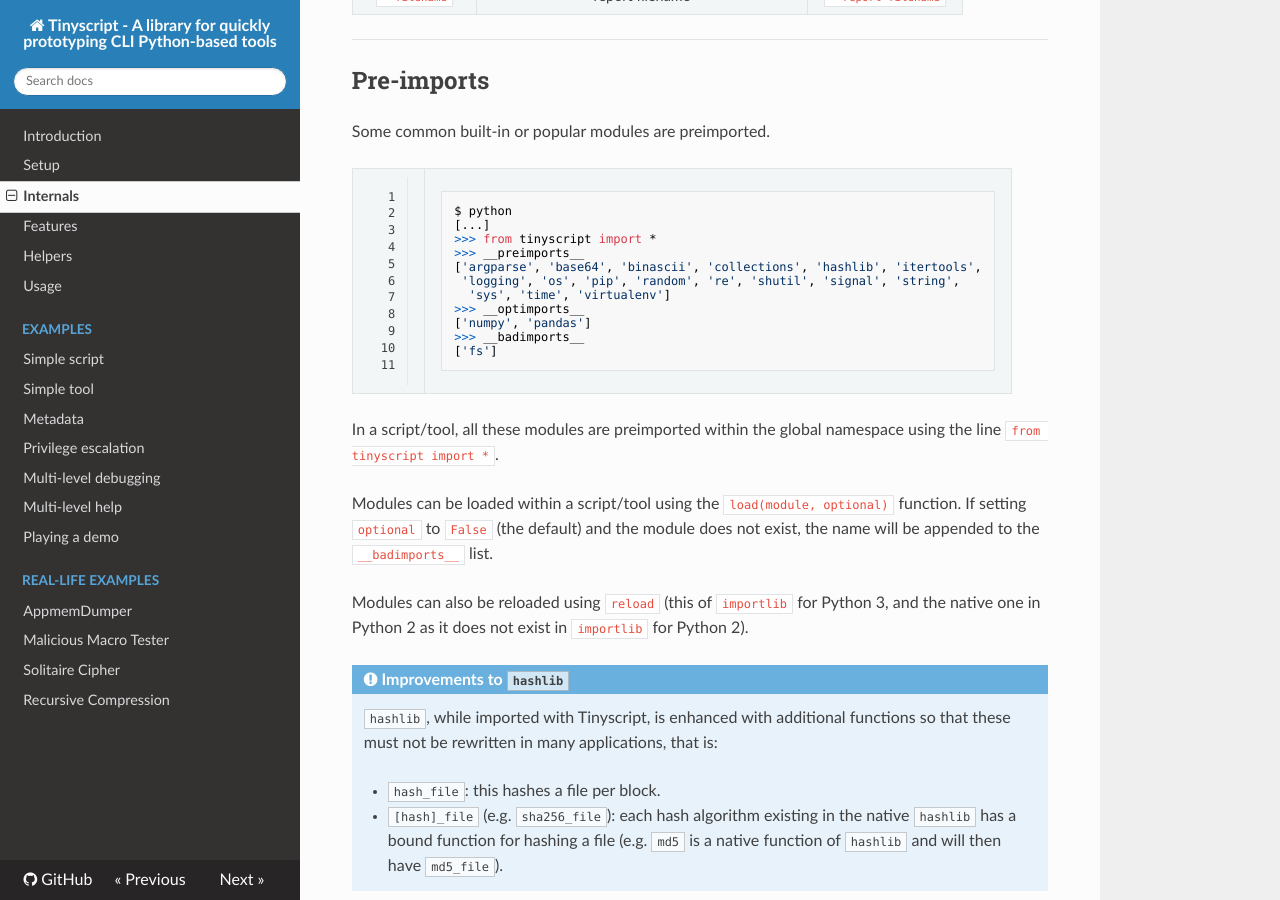
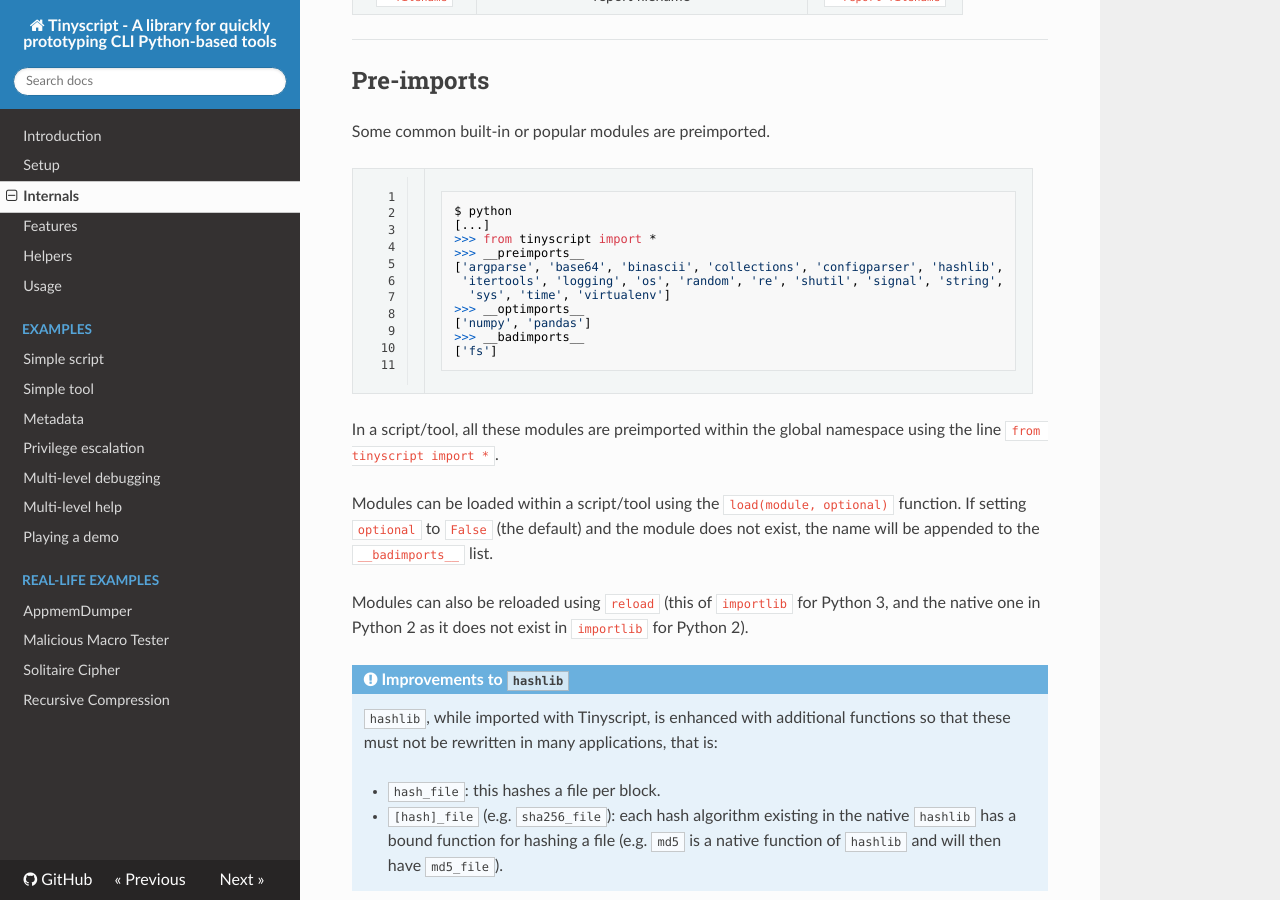
Before and after one commit to dhondta/python-tinyscript, an MkDocs documentation site: the page built from docs/internals.md, in a window 1280 px wide and 900 px high, scrolled down 3394 px. Built offline with MkDocs 1.6.1, drawn with Linux system fonts in a browser that asks for light colours; nearby versions of some CDN libraries; old or Windows-style settings are respelled for this version of MkDocs.

Commit message:
Added configparser to the preimports

```diff
--- a/docs/internals.md
+++ b/docs/internals.md
@@ -143,8 +143,8 @@
 [...]
 >>> from tinyscript import *
 >>> __preimports__
-['argparse', 'base64', 'binascii', 'collections', 'hashlib', 'itertools',
- 'logging', 'os', 'pip', 'random', 're', 'shutil', 'signal', 'string',
+['argparse', 'base64', 'binascii', 'collections', 'configparser', 'hashlib',
+ 'itertools', 'logging', 'os', 'random', 're', 'shutil', 'signal', 'string',
   'sys', 'time', 'virtualenv']
 >>> __optimports__
 ['numpy', 'pandas']
--- a/tinyscript/VERSION.txt
+++ b/tinyscript/VERSION.txt
@@ -1 +1 @@
-1.15.0
+1.15.1
```
Also changed, not shown: 1 other file.
